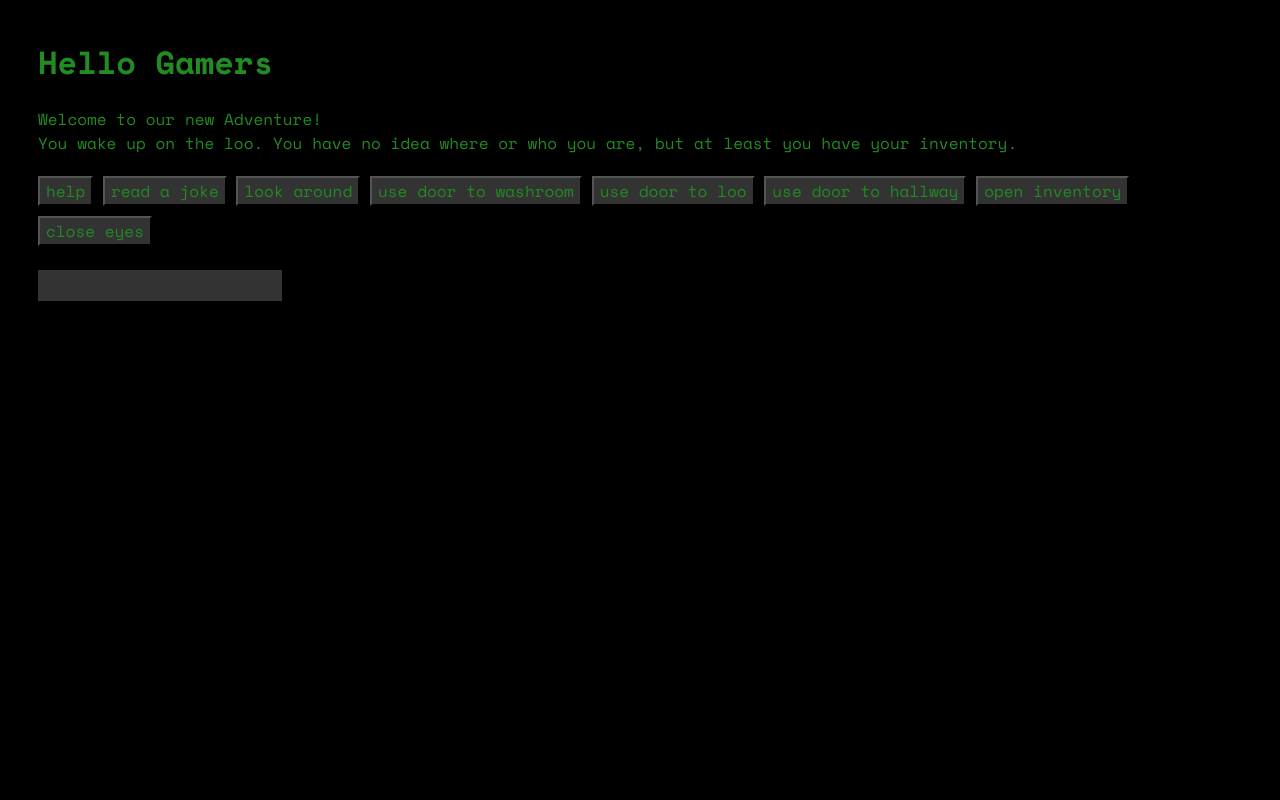
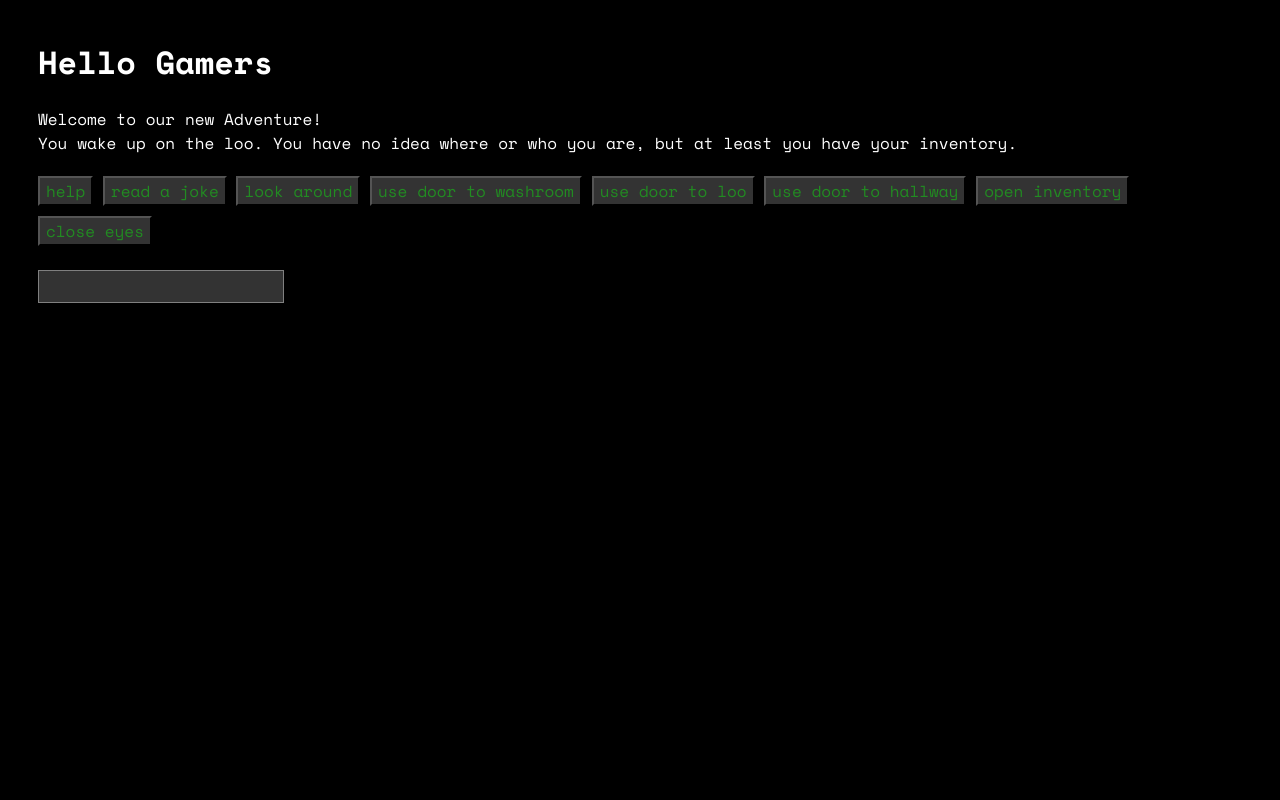
Before and after one commit to jensen-und-komplizen/csd_adventure_python, a Flask app: page /game in a window 1280 px wide. Run offline with Flask 3, Linux system fonts and the light colour scheme.

Commit message:
chaged the color scheme indentical to java

```diff
--- a/src/static/css/game.css
+++ b/src/static/css/game.css
@@ -1,16 +1,16 @@
 body {
     background: black;
-    color: forestgreen;
+    color: white;
     font-family: "Space Mono", monospace;
     padding: 30px;
 }
 
 input {
     background: #333333;
-    caret-color: forestgreen;
+    caret-color: white;
     caret-shape: underscore;
-    border: none;
-    color: forestgreen;
+    border: 1px solid gray;
+    color: lightblue;
     font-family: "Space Mono", monospace;
     font-size: 1.2em;
     margin: 1em 0;
@@ -37,6 +37,6 @@ button:focus {
 
 mark {
     background-color: transparent;
-    color: lightgreen;
+    color: orange;
     font-weight: bold;
 }
```
